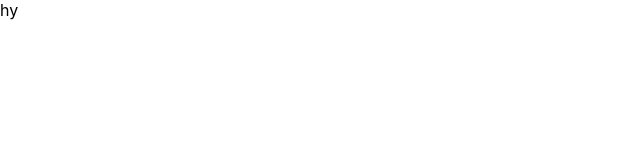
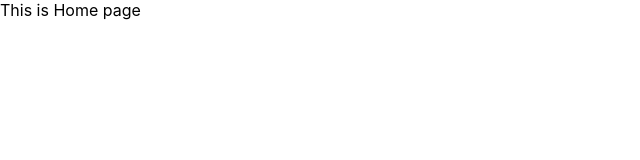
Before and after one commit to Nish021/Box-office, a React (Create React App) app: page / in a window 1280 px wide. Shown: the top 160 px of the page, without its empty margins (0-640 px from the left). Built offline with nearby package versions, Linux system fonts and the light colour scheme.

Commit message:
added react-router

```diff
--- a/package.json
+++ b/package.json
@@ -8,6 +8,8 @@
     "@testing-library/user-event": "^12.8.3",
     "react": "^17.0.2",
     "react-dom": "^17.0.2",
+    "react-router": "^5.2.0",
+    "react-router-dom": "^5.2.0",
     "react-scripts": "4.0.3",
     "web-vitals": "^1.1.2"
   },
@@ -16,8 +18,6 @@
     "build": "react-scripts build",
     "test": "react-scripts test",
     "eject": "react-scripts eject"
-
-
   },
   "eslintConfig": {
     "extends": [
--- a/src/App.js
+++ b/src/App.js
@@ -1,9 +1,23 @@
 import React from "react";
+import { Switch, Route } from 'react-router-dom';
 function App() {
   return (
-    <div >
-      hy
-    </div>
+    //entry points
+    //1. exact={true} can be written as exact only.
+    <Switch>
+
+      <Route exact={true} path="/">
+        This is Home page
+      </Route>
+
+      <Route exact={true} path="/starred">
+        This is starred.
+      </Route>
+
+      <Route>
+        This is 404 page
+      </Route>
+    </Switch>
   );
 }
 
--- a/src/index.js
+++ b/src/index.js
@@ -2,9 +2,14 @@
 import ReactDOM from 'react-dom';
 import './index.css';
 import App from './App';
+import { BrowserRouter } from 'react-router-dom';
 import reportWebVitals from './reportWebVitals';
 
-ReactDOM.render(<App />,document.getElementById('root'));
+ReactDOM.render(
+<BrowserRouter>
+<App/>
+</BrowserRouter>
+,document.getElementById('root'));
 
 // If you want to start measuring performance in your app, pass a function
 // to log results (for example: reportWebVitals(console.log))
```
Also changed, not shown: 1 other file (tests, documents, lock files or other folders).
